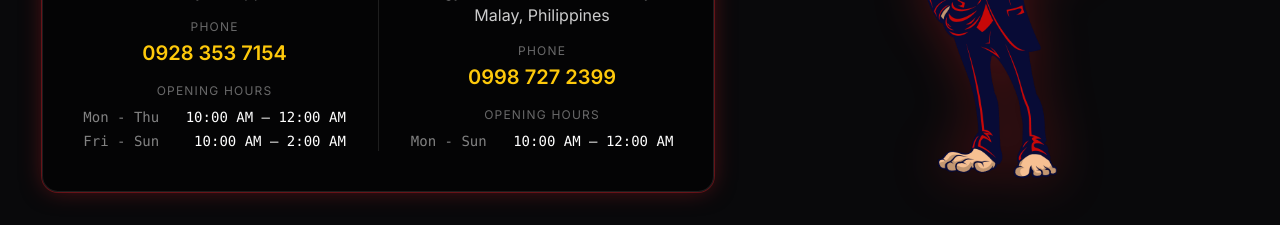
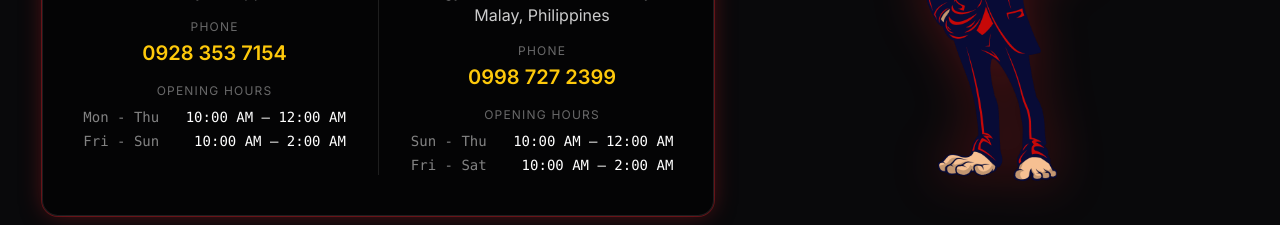
Before and after one commit to Oohcecilia/mb_lp, a React (Vite) app: page / in a window 1280 px wide. Shown: the part 5080-5305 px from the top of the page. Built offline with nearby package versions, Linux system fonts and the light colour scheme.

Commit message:
updates_4/24-2

```diff
--- a/src/components/sportsbar/Footer.jsx
+++ b/src/components/sportsbar/Footer.jsx
@@ -3,16 +3,6 @@ import { MapPin, Clock, Instagram, Facebook, Mail, Phone } from 'lucide-react';
 import { motion } from 'framer-motion';
 import tripadvisor from "@/assets/tripadvisor.svg";
 
-const hours = [
-  { d: 'SUN - WED', h: '5:30PM - 12AM' },
-  { d: 'THU - SAT ', h: '5:30PM - 2AM' }
-];
-
-const socials = [
-  { type: "icon", icon: Instagram, href: "https://www.instagram.com/mb.iloilo/", label: "Instagram" },
-  { type: "image", icon: tripadvisor, href: "https://www.tripadvisor.com/", label: "Tripadvisor" },
-  { type: "icon", icon: Facebook, href: "https://www.facebook.com/mbiloilo", label: "Facebook" },
-];
 
 const LOCATIONS = [
   {
@@ -62,7 +52,8 @@ const LOCATIONS = [
       { type: "image", color: "text-green-400 hover:border-green-400", icon: tripadvisor, href: "https://www.tripadvisor.com/Restaurant_Review-g26259616-d25436904-Reviews-Giuseppe_Pizzeria_And_Sicilian_Roast_Boracay_Island-Manoc_Manoc_Boracay_Malay_.html", label: "Tripadvisor" },
     ],
     hours: [
-      { d: "Mon - Sun", h: "10:00 AM – 12:00 AM" },
+      { d: "Sun - Thu", h: "10:00 AM – 12:00 AM" },
+      { d: "Fir - Dat", h: "10:00 AM – 2:00 AM" },
     ],
   },
 ];
--- a/src/components/sportsbar/Reservation.jsx
+++ b/src/components/sportsbar/Reservation.jsx
@@ -147,8 +147,12 @@ export default function Reservation() {
 
                         <div className="space-y-1 font-mono text-xs md:text-sm">
                           <div className="flex justify-between">
-                            <span className="text-white/50">Mon - Sun</span>
+                            <span className="text-white/50">Sun - Thu</span>
                             <span className="text-white">10:00 AM – 12:00 AM</span>
+                          </div>
+                          <div className="flex justify-between">
+                            <span className="text-white/50">Fri - Sat</span>
+                            <span className="text-white">10:00 AM – 2:00 AM</span>
                           </div>
                         </div>
                       </div>
```
Also changed, not shown: 2 other files (tests, documents, lock files or other folders).
